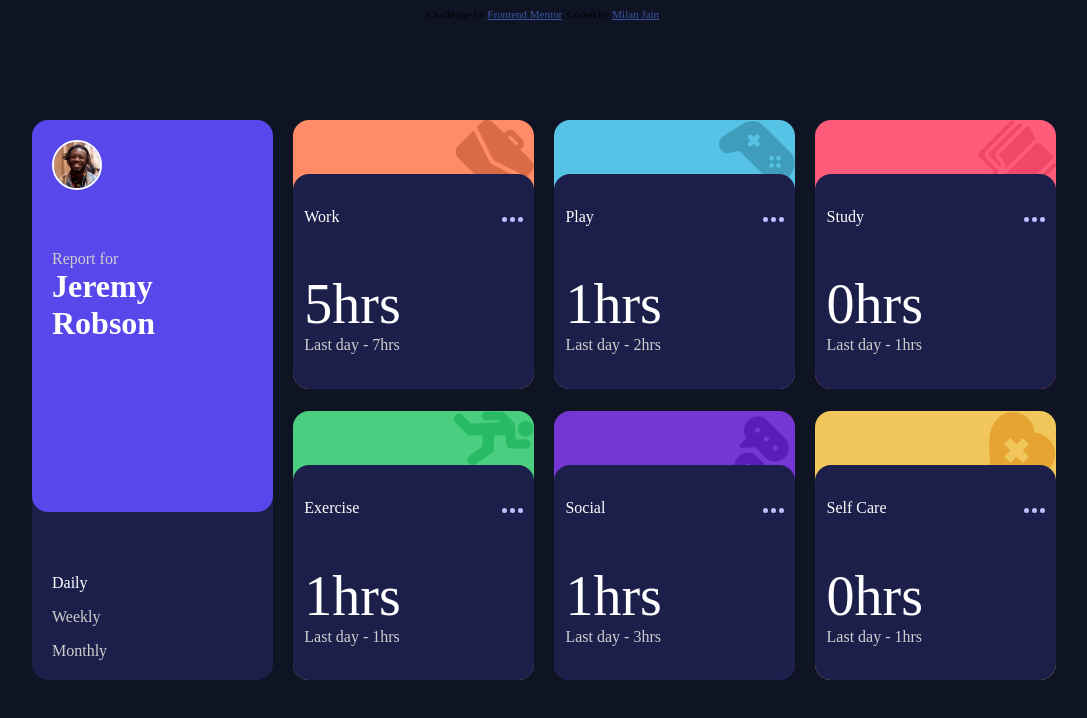
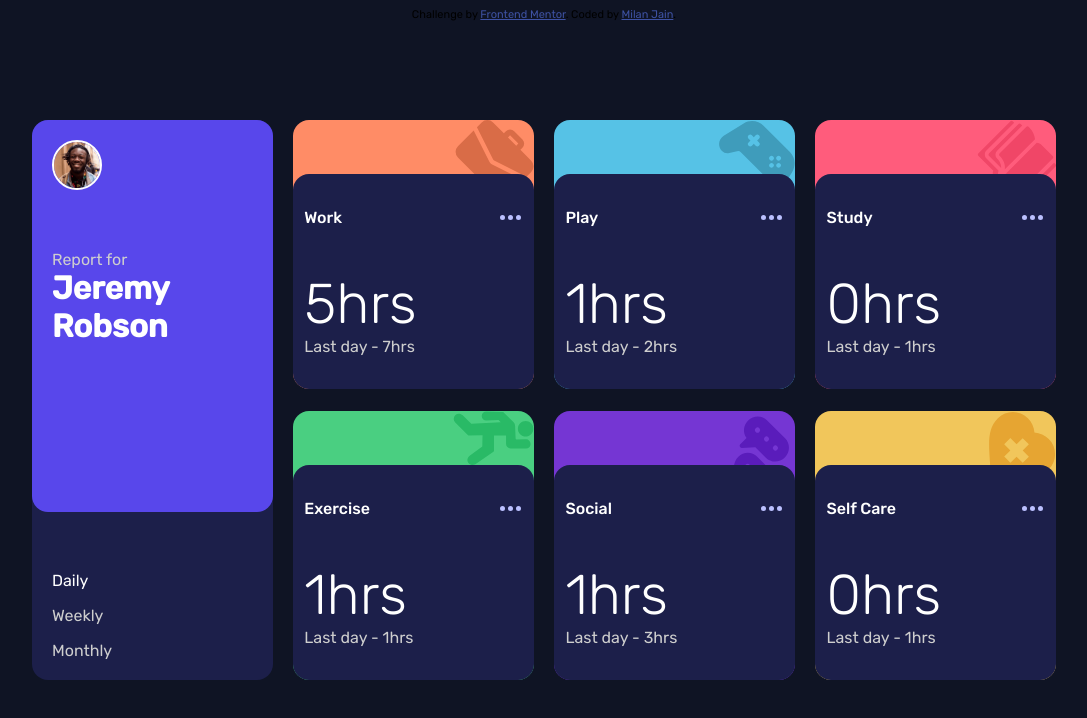
Before and after one commit to milanjain2208/TimeTracker, a plain HTML site: page index.html in a window 1280 px wide. Shown: the whole page, without its empty margins (96-1183 px from the left). Drawn offline with Linux system fonts and the light colour scheme.

Commit message:
styling tweaks 1

```diff
--- a/index.css
+++ b/index.css
@@ -5,6 +5,7 @@
 }
 body {
     background-color: hsl(226, 43%, 10%);
+    font-family: 'Rubik', sans-serif;
 }
 .container {
     width: 80%;
@@ -113,6 +114,12 @@ body {
     display: grid;
     grid-template-rows: 1fr 2fr;
     padding: 0.7em;
+    transition: background-color 0.3s ease;
+    cursor: pointer;
+}
+
+.card-details:hover {
+    background-color: hsl(235, 41%, 30%);
 }
 
 .card-header {
@@ -120,6 +127,19 @@ body {
     color: white;
     justify-content: space-between;
     align-items: center;
+    font-weight: 500;
+}
+
+.card-options {
+    width: 25px;
+    height: 25px;
+    border-radius: 100%;
+    text-align: center;
+    cursor: pointer;
+}
+
+.card-options:hover {
+    background-color: rgb(241, 236, 236, 0.2);
 }
 
 .card-stats {
@@ -132,6 +152,7 @@ body {
 .current {
     color: white;
     font-size: 3.5em;
+    font-weight: 300;
 }
 
 .previous {
--- a/index.html
+++ b/index.html
@@ -6,6 +6,9 @@
 
   <link rel="icon" type="image/png" sizes="32x32" href="./images/favicon-32x32.png">
   <link rel="stylesheet" href="./index.css">
+  <link rel="preconnect" href="https://fonts.googleapis.com">
+<link rel="preconnect" href="https://fonts.gstatic.com" crossorigin>
+<link href="https://fonts.googleapis.com/css2?family=Rubik:wght@300;400;500&display=swap" rel="stylesheet">
   <script src="data.js"></script>
   <script src="index.js"></script>
 
```
